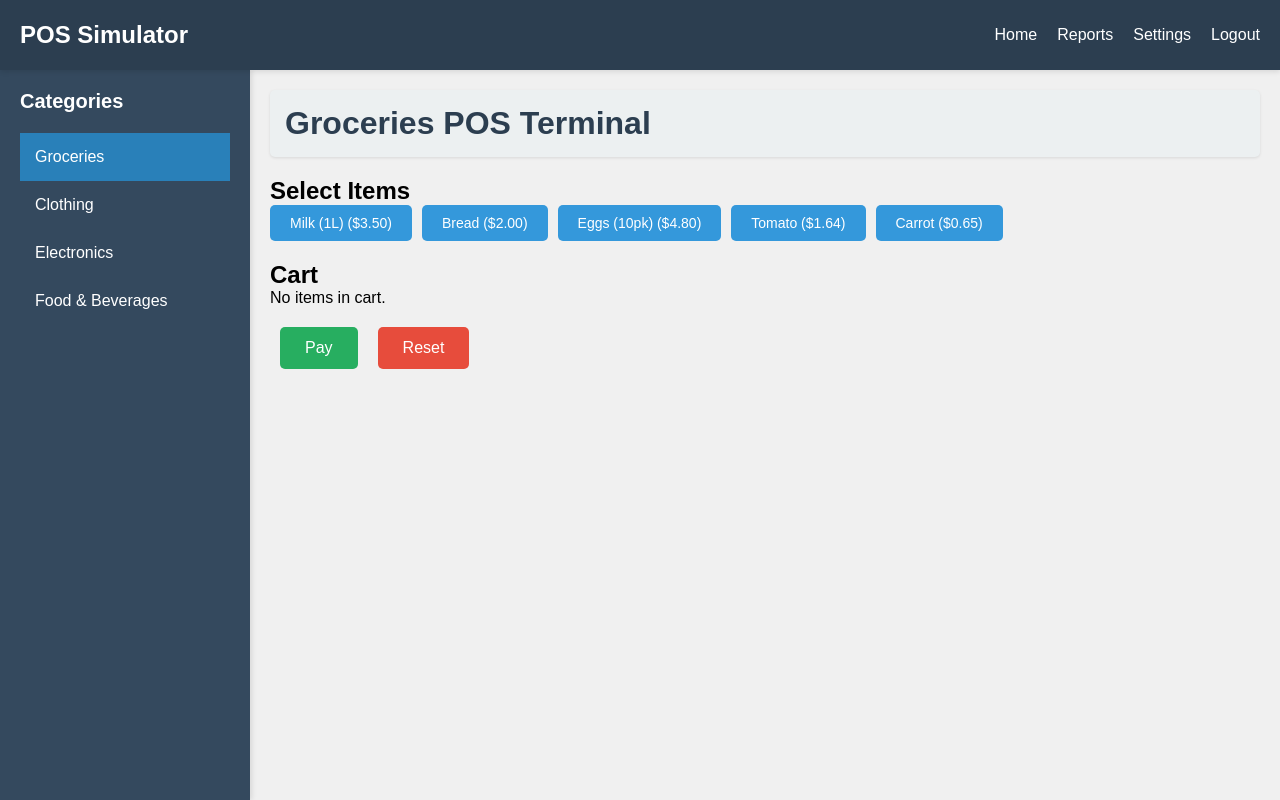
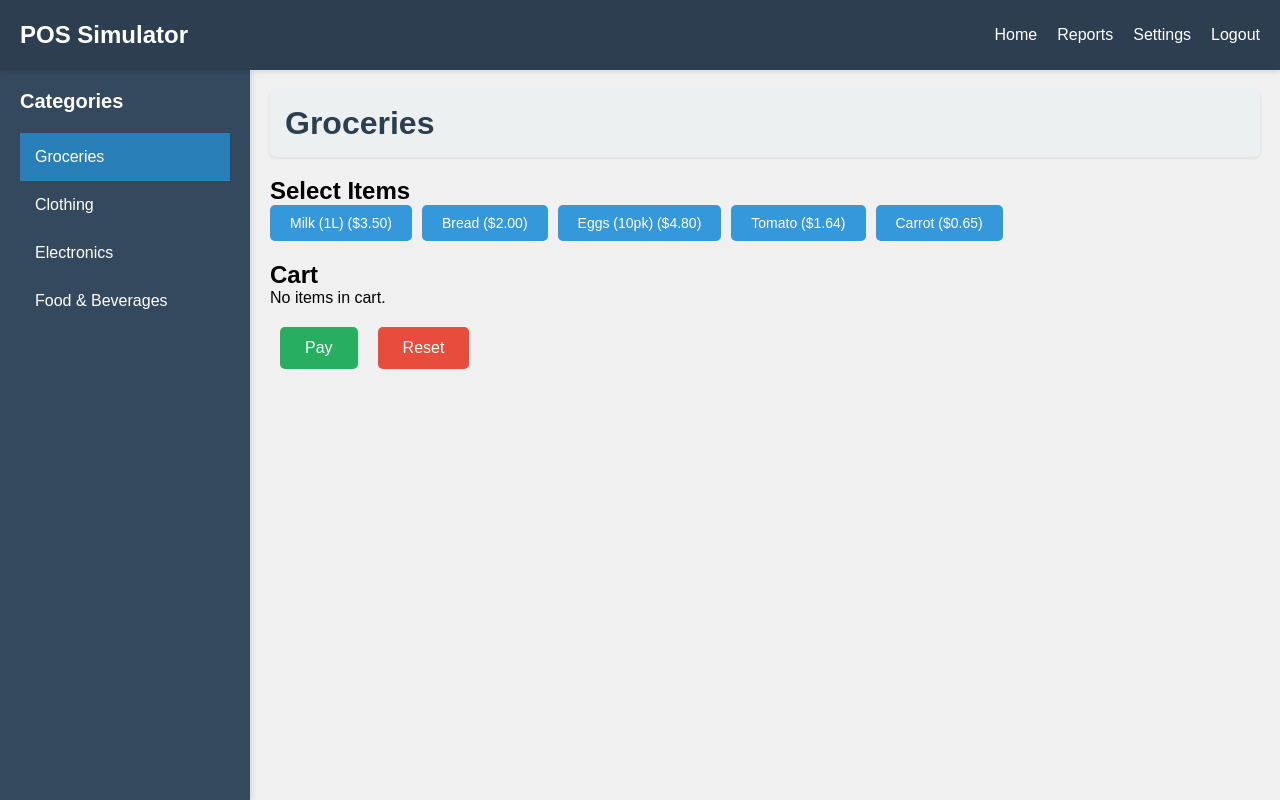
Before and after one commit to meetraghuk/grocery-pos, a React (Create React App) app: page / in a window 1280 px wide. Built offline with nearby package versions, Linux system fonts and the light colour scheme.

Commit message:
latest commit

```diff
--- a/src/App.js
+++ b/src/App.js
@@ -152,7 +152,7 @@ function App() {
         {!isPayScreen ? (
           <div className="content">
             <header className="header">
-              <h1>{activeCategory} POS Terminal</h1>
+              <h1>{activeCategory}</h1>
             </header>
 
             <div className="item-selection">
```
